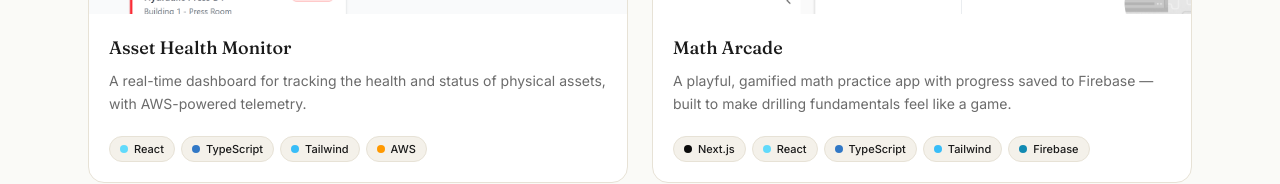
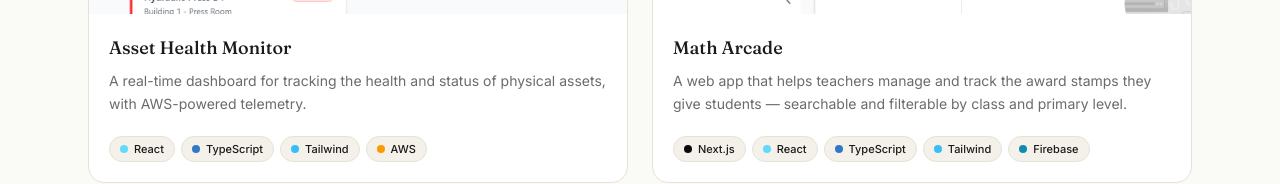
Before and after one commit to Afifrifaie/mywebsite, a Next.js app: page / in a window 1280 px wide. Shown: the part 3647-3831 px from the top of the page. Built offline with nearby package versions, Linux system fonts and the light colour scheme.

Commit message:
Update Math Arcade description

```diff
--- a/src/data/projects.ts
+++ b/src/data/projects.ts
@@ -56,7 +56,7 @@ export const projects: Project[] = [
   {
     title: "Math Arcade",
     description:
-      "A playful, gamified math practice app with progress saved to Firebase — built to make drilling fundamentals feel like a game.",
+      "A web app that helps teachers manage and track the award stamps they give students — searchable and filterable by class and primary level.",
     image: "/projects/math-arcade.png",
     stack: ["Next.js", "React", "TypeScript", "Tailwind", "Firebase"],
     liveUrl: "",
```
